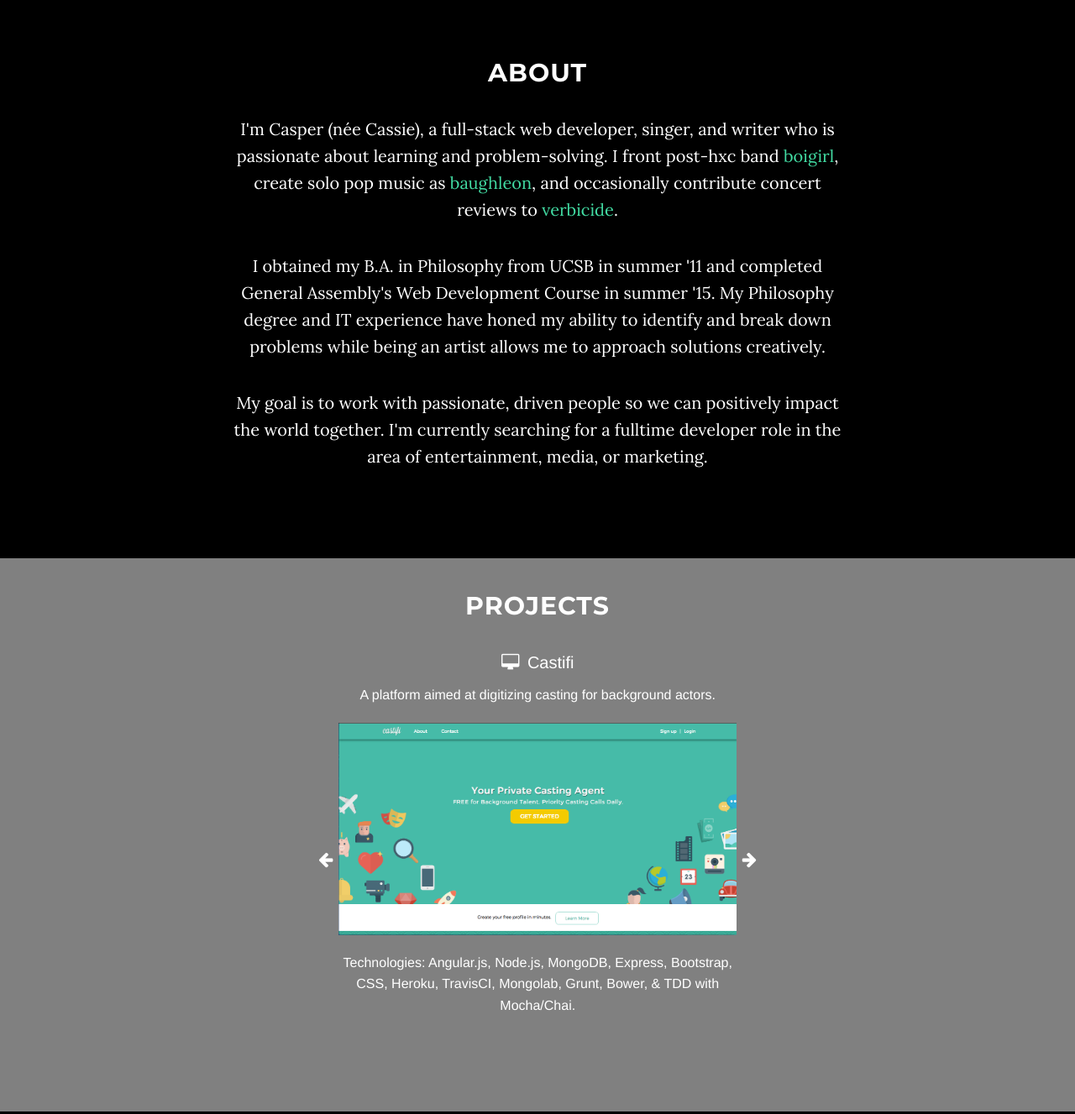
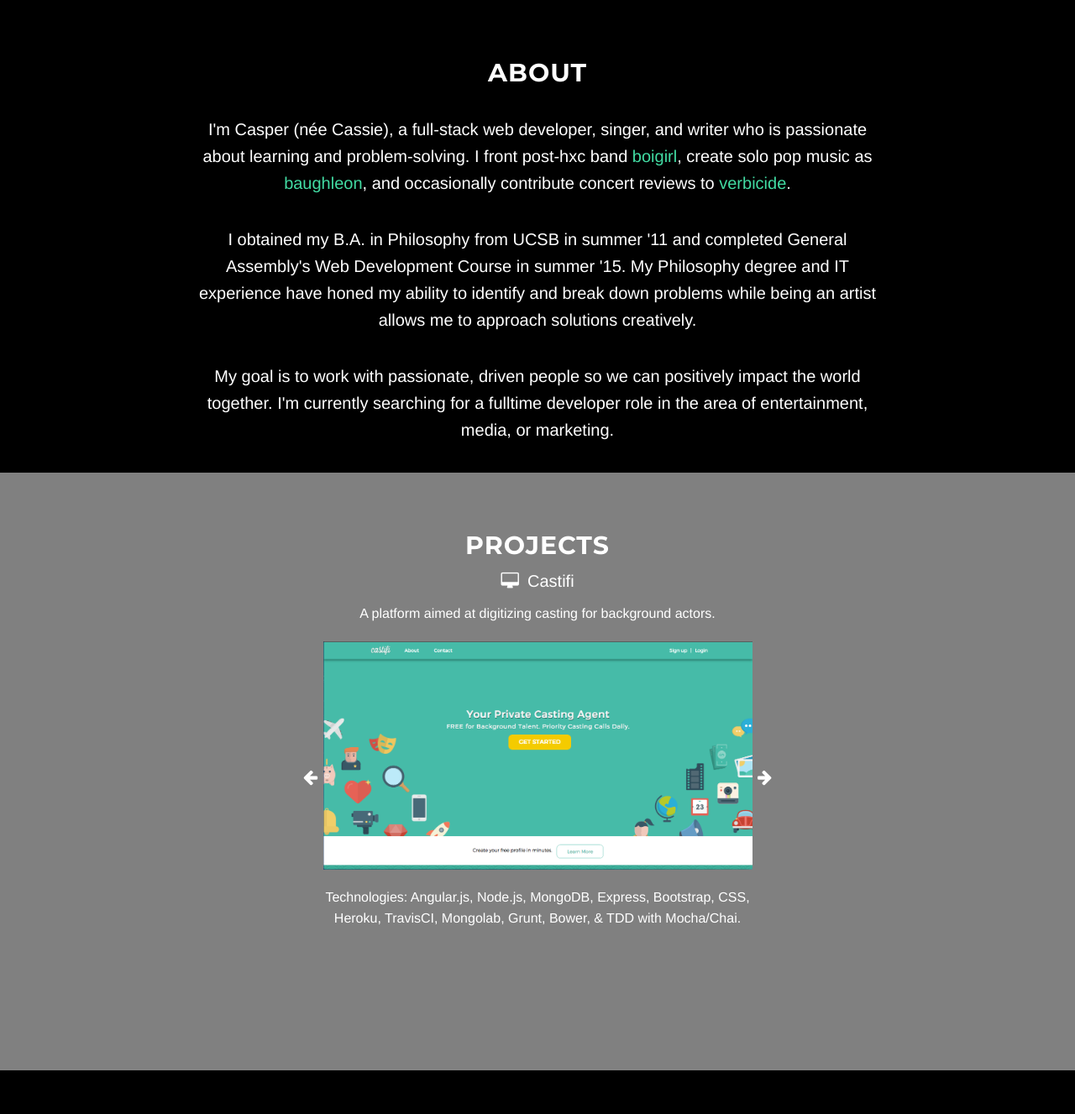
Before and after one commit to cpurtlebaugh/cpurtlebaugh.github.io, a website: page index.html in a window 1280 px wide. Shown: the part 800-2127 px from the top of the page at 84% size. Drawn offline with Linux system fonts and the light colour scheme.

Commit message:
fix spacing, change p tag font

```diff
--- a/css/grayscale.css
+++ b/css/grayscale.css
@@ -15,16 +15,17 @@ h3,
 h4,
 h5,
 h6 {
-  margin: 0 0 35px;
+  /*margin: 0 0 35px;*/
   text-transform: uppercase;
   font-family: "Montserrat", "Helvetica Neue", Helvetica, Arial, sans-serif;
   font-weight: 700;
   letter-spacing: 1px;
 }
 p {
-  margin: 0 0 25px;
+  margin: 0 0 35px;
   font-size: 18px;
   line-height: 1.5;
+  font-family: "Helvetica Neue", Helvetica, Arial, sans-serif;
 }
 @media (min-width: 768px) {
   p {
@@ -213,34 +214,33 @@ a:focus {
   }
 }
 .content-section {
-  /*padding-top: 80px;*/
+  width: 100%;
+  padding-bottom: 50px 0;
+  color: white;
+  background-color: black;
+  -webkit-background-size: cover;
+  -moz-background-size: cover;
+  background-size: cover;
+  -o-background-size: cover;
 }
 .projects-section {
   width: 100%;
-  /*padding: 50px 0;*/
+  padding: 50px 0;
   color: white;
-  /*background: url(../img/downloads-bg.jpg) no-repeat center center scroll;*/
   background-color: grey;
   -webkit-background-size: cover;
   -moz-background-size: cover;
   background-size: cover;
   -o-background-size: cover;
 }
-#map {
-  width: 100%;
-  height: 200px;
-  margin-top: 100px;
-}
+
+
 @media (min-width: 767px) {
   .content-section {
-    padding-top: 70px;
+    padding-top: 50px;
   }
   .projects-section {
-    padding-top: 40px;
-  }
-  #map {
-    height: 400px;
-    margin-top: 250px;
+    padding-top: 50px;
   }
 }
 .btn {
@@ -368,8 +368,8 @@ body {
 
 
 .single-item {
-  width: 65%;
-  height: 65%;
+  width: 70%;
+  height: 50%;
 }
 
 .single-item img {
--- a/index.html
+++ b/index.html
@@ -102,7 +102,7 @@
     </header>
 
     <!-- About Section -->
-    <section id="about" class="container content-section text-center">
+    <section id="about" class="container content-section about-section text-center">
         <div class="row">
             <div class="col-lg-8 col-lg-offset-2">
                 <h2>About</h2>
@@ -119,8 +119,8 @@
     <!-- end about section -->
 
     <!-- Project section-->
-    <section id="projects" class="content-section text-center">
-        <div class="projects-section">
+    <section id="projects" class="projects-section text-center">
+        <!-- <div class="projects-section"> -->
             <div class="container">
                 <div class="col-lg-8 col-lg-offset-2">
                 <h2>Projects</h2>
@@ -155,7 +155,7 @@
                     </div>
                 </div>
             </div>
-        </div>
+        <!-- </div> -->
     </section>
     <!-- end project section -->
 
```
Lines whose indentation alone changed are shown as unchanged.
